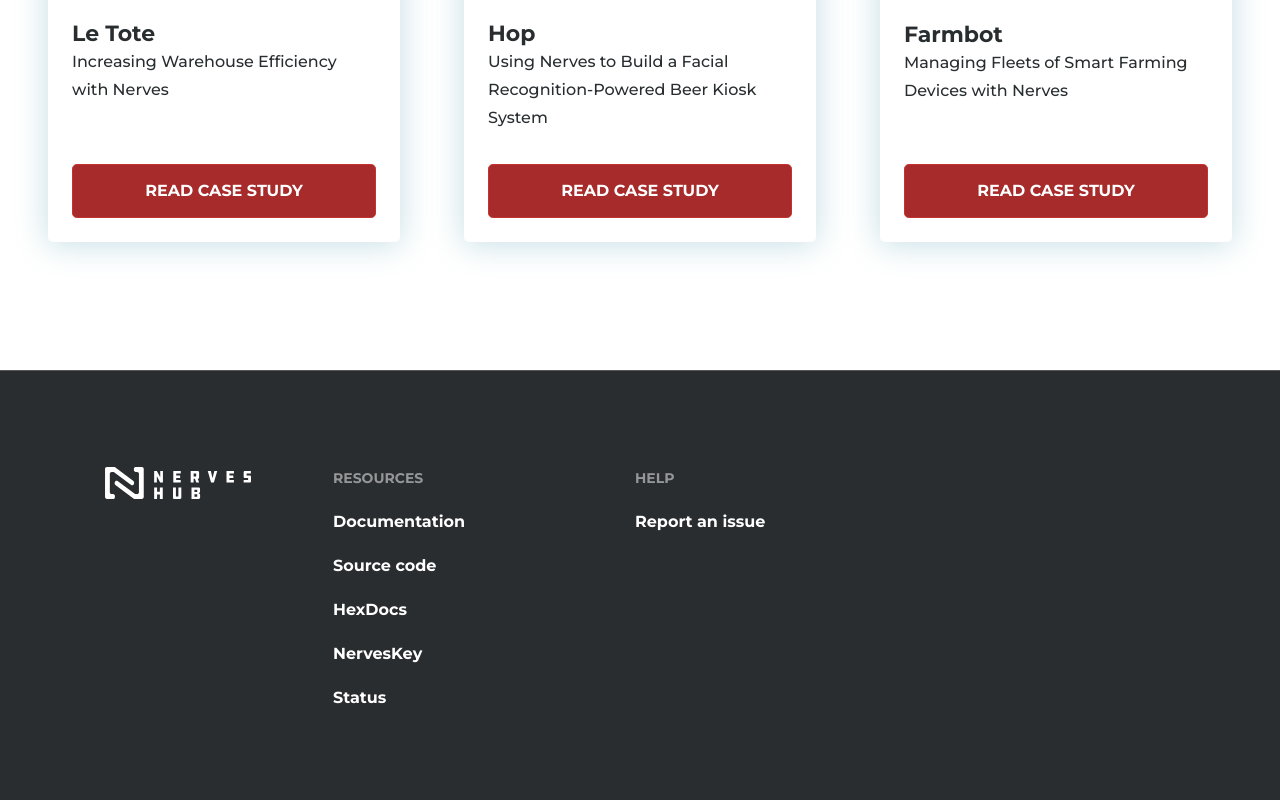
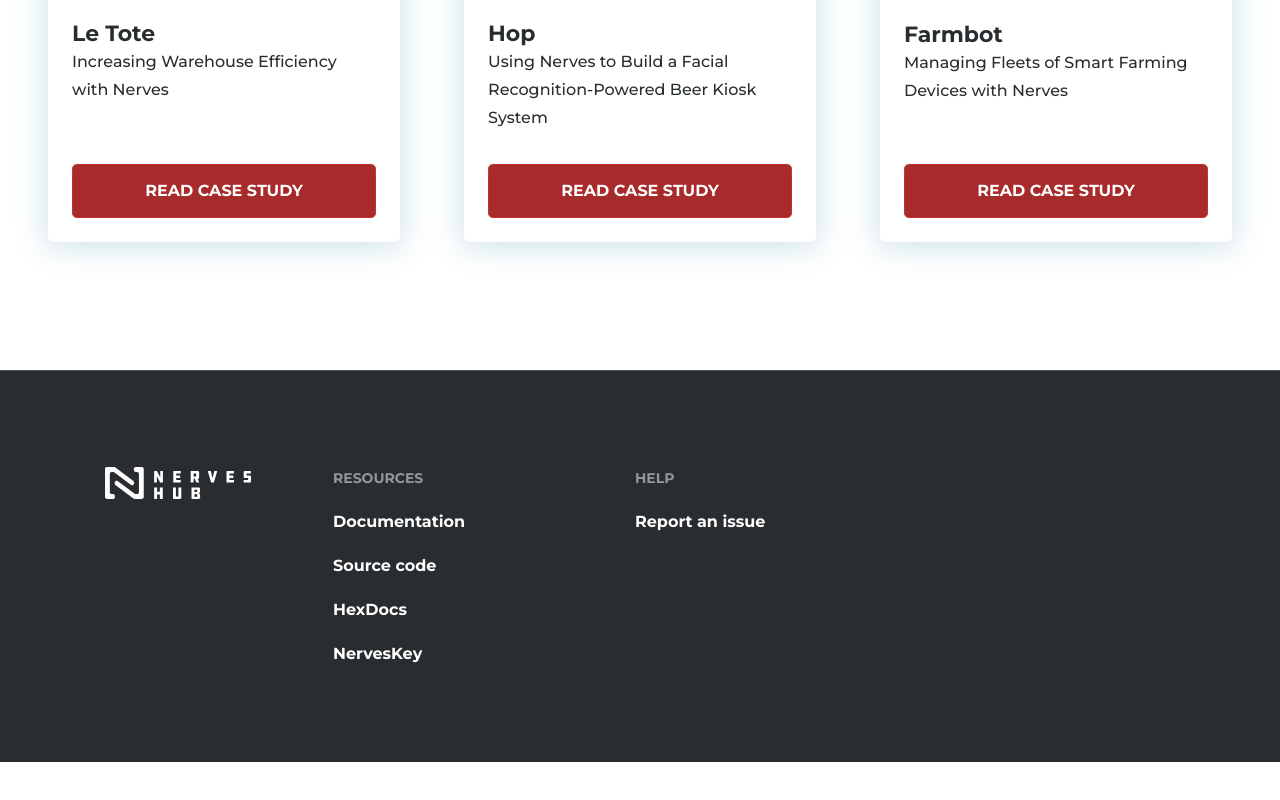
Before and after one commit to nerves-hub/nerves-hub.github.io, a website: page index.html in a window 1280 px wide. Shown: the part 4731-5531 px from the top of the page. After the commit the page ends 5493 px from the top, so only its background shows below. Drawn offline with nearby package versions, Linux system fonts and the light colour scheme; files that its build step writes are made by us from their sources.

Commit message:
Remove status page link

```diff
--- a/index.html
+++ b/index.html
@@ -185,7 +185,6 @@
           <a href="https://github.com/nerves-hub" target="_blank" rel="noopener noreferrer">Source code</a>
           <a href="https://hexdocs.pm/nerves_hub/readme.html#content" target="_blank" rel="noopener noreferrer">HexDocs</a>
           <a href="https://github.com/nerves-hub/nerves_key">NervesKey</a>
-          <a href="https://status.nerves-hub.org/" target="_blank" rel="noopener noreferrer">Status</a>
         </div>
         <div class="footer-nav help">
           <h6>Help</h6>
```
